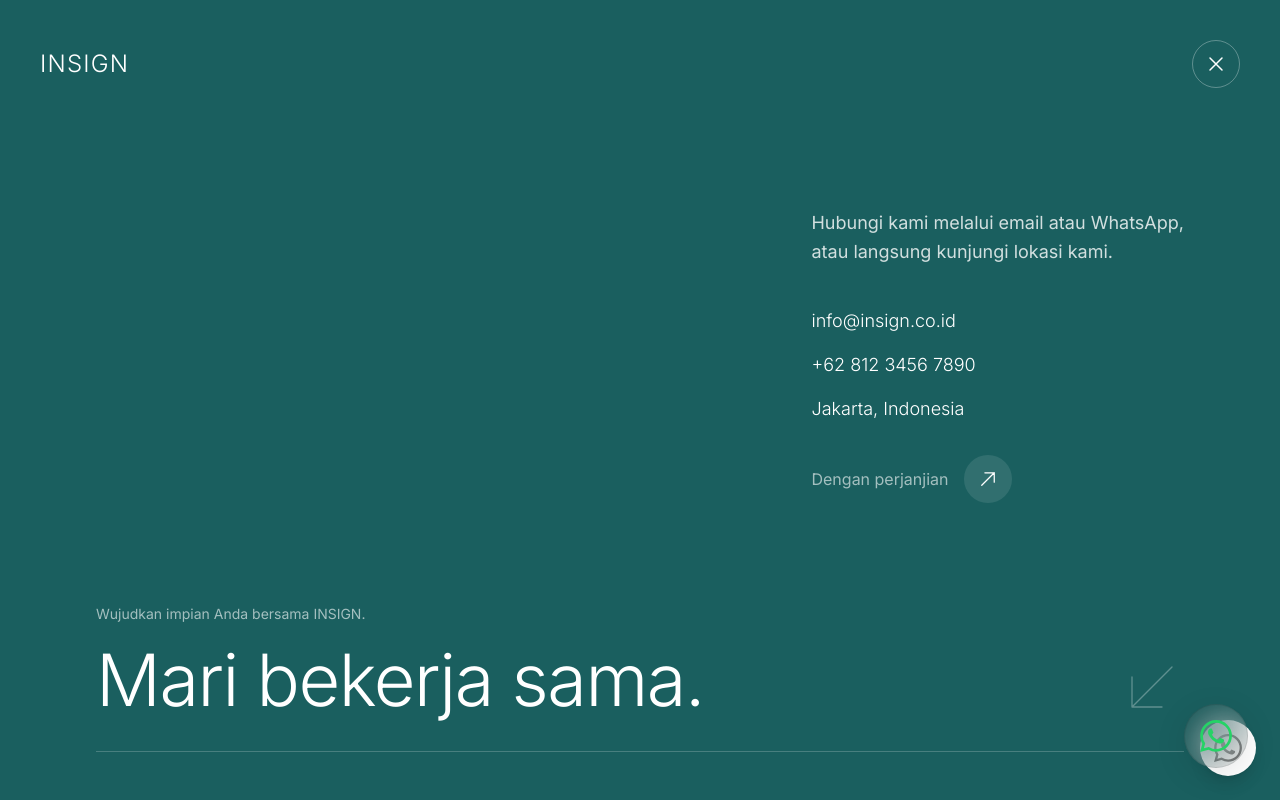
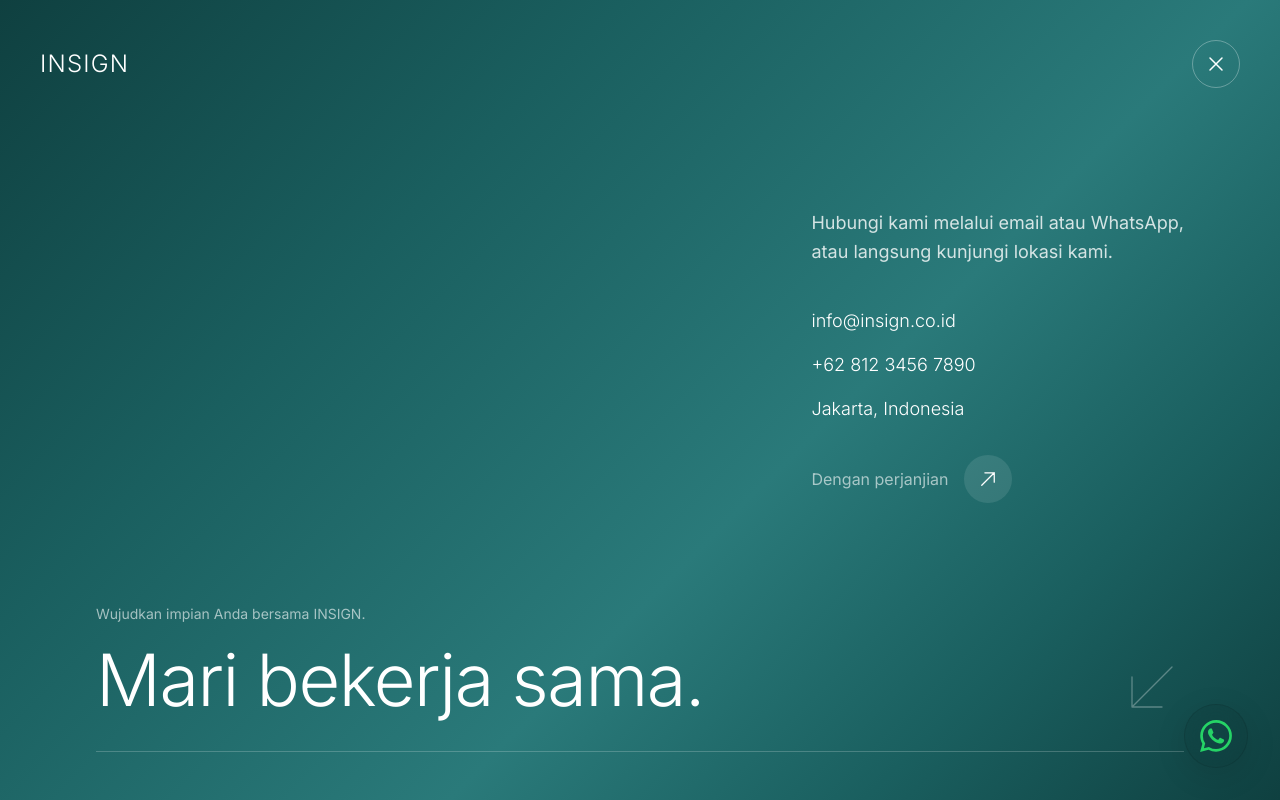
Before and after one commit to acaryawibawantra/desainbangunrenovasi-website, a Next.js app: page /contact in a window 1280 px wide. Built offline with nearby package versions, Linux system fonts and the light colour scheme.

Commit message:
fix: update background CTA

```diff
--- a/app/contact/page.tsx
+++ b/app/contact/page.tsx
@@ -13,7 +13,9 @@ export default function ContactPage() {
         <main
             ref={ref}
             className="min-h-screen flex flex-col"
-            style={{ backgroundColor: '#1A5F5F' }}
+            style={{
+                background: 'linear-gradient(135deg, #0F4040 0%, #1A5F5F 30%, #2A7A7A 60%, #1A5F5F 80%, #0F4040 100%)',
+            }}
         >
             {/* Navigation */}
             <nav className="flex items-center justify-between p-6 md:p-10">
@@ -119,17 +121,7 @@ export default function ContactPage() {
                 </motion.div>
             </div>
 
-            {/* WhatsApp Floating Button */}
-            <a
-                href={`https://wa.me/${CONTACT_INFO.whatsapp}`}
-                target="_blank"
-                rel="noopener noreferrer"
-                className="fixed bottom-6 right-6 w-14 h-14 bg-white rounded-full flex items-center justify-center shadow-lg hover:scale-110 transition-transform duration-300"
-            >
-                <svg className="w-7 h-7 text-teal" viewBox="0 0 24 24" fill="currentColor">
-                    <path d="M17.472 14.382c-.297-.149-1.758-.867-2.03-.967-.273-.099-.471-.148-.67.15-.197.297-.767.966-.94 1.164-.173.199-.347.223-.644.075-.297-.15-1.255-.463-2.39-1.475-.883-.788-1.48-1.761-1.653-2.059-.173-.297-.018-.458.13-.606.134-.133.298-.347.446-.52.149-.174.198-.298.298-.497.099-.198.05-.371-.025-.52-.075-.149-.669-1.612-.916-2.207-.242-.579-.487-.5-.669-.51-.173-.008-.371-.01-.57-.01-.198 0-.52.074-.792.372-.272.297-1.04 1.016-1.04 2.479 0 1.462 1.065 2.875 1.213 3.074.149.198 2.096 3.2 5.077 4.487.709.306 1.262.489 1.694.625.712.227 1.36.195 1.871.118.571-.085 1.758-.719 2.006-1.413.248-.694.248-1.289.173-1.413-.074-.124-.272-.198-.57-.347m-5.421 7.403h-.004a9.87 9.87 0 01-5.031-1.378l-.361-.214-3.741.982.998-3.648-.235-.374a9.86 9.86 0 01-1.51-5.26c.001-5.45 4.436-9.884 9.888-9.884 2.64 0 5.122 1.03 6.988 2.898a9.825 9.825 0 012.893 6.994c-.003 5.45-4.437 9.884-9.885 9.884m8.413-18.297A11.815 11.815 0 0012.05 0C5.495 0 .16 5.335.157 11.892c0 2.096.547 4.142 1.588 5.945L.057 24l6.305-1.654a11.882 11.882 0 005.683 1.448h.005c6.554 0 11.89-5.335 11.893-11.893a11.821 11.821 0 00-3.48-8.413z" />
-                </svg>
-            </a>
+
         </main>
     );
 }
```
